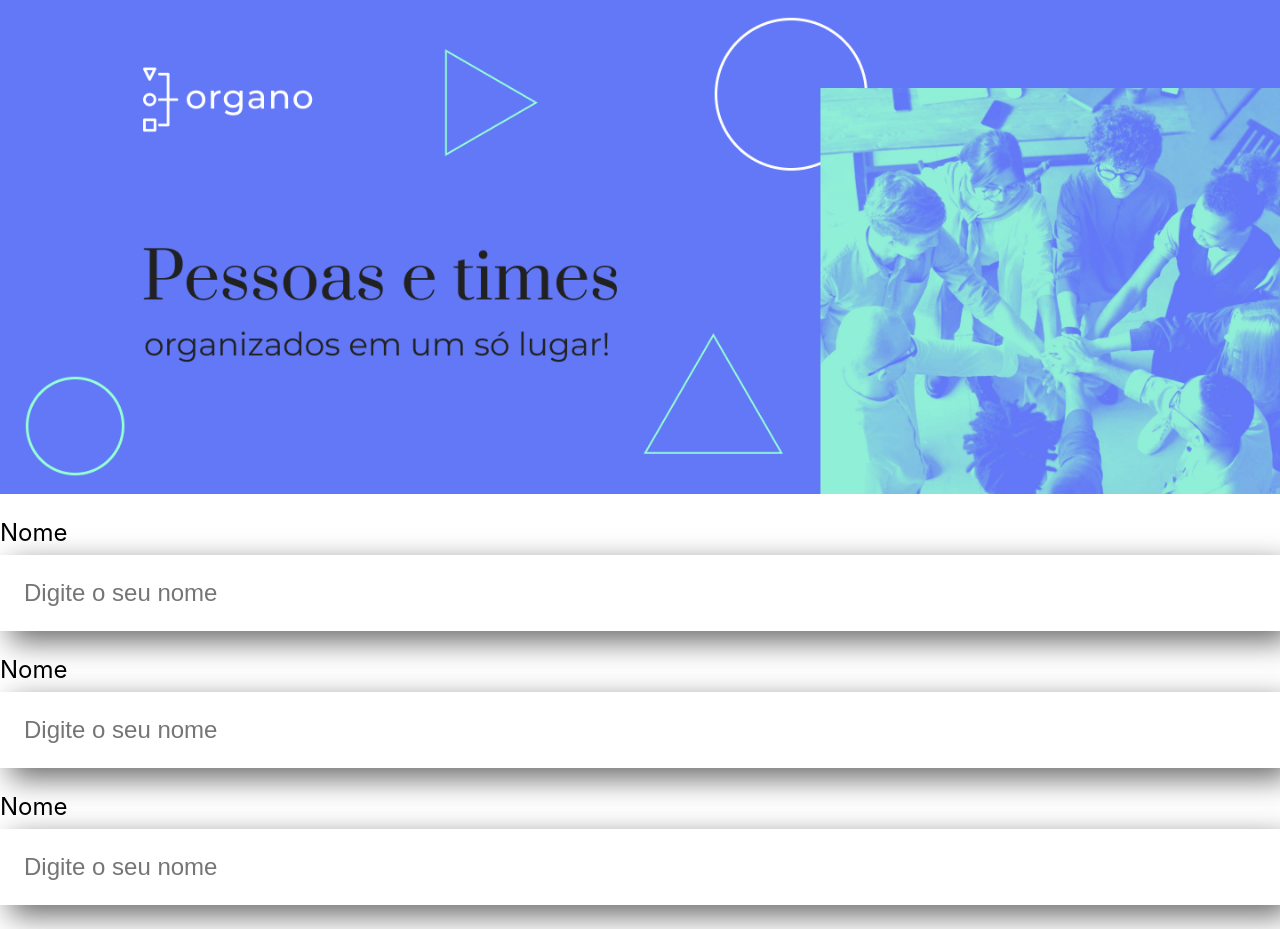
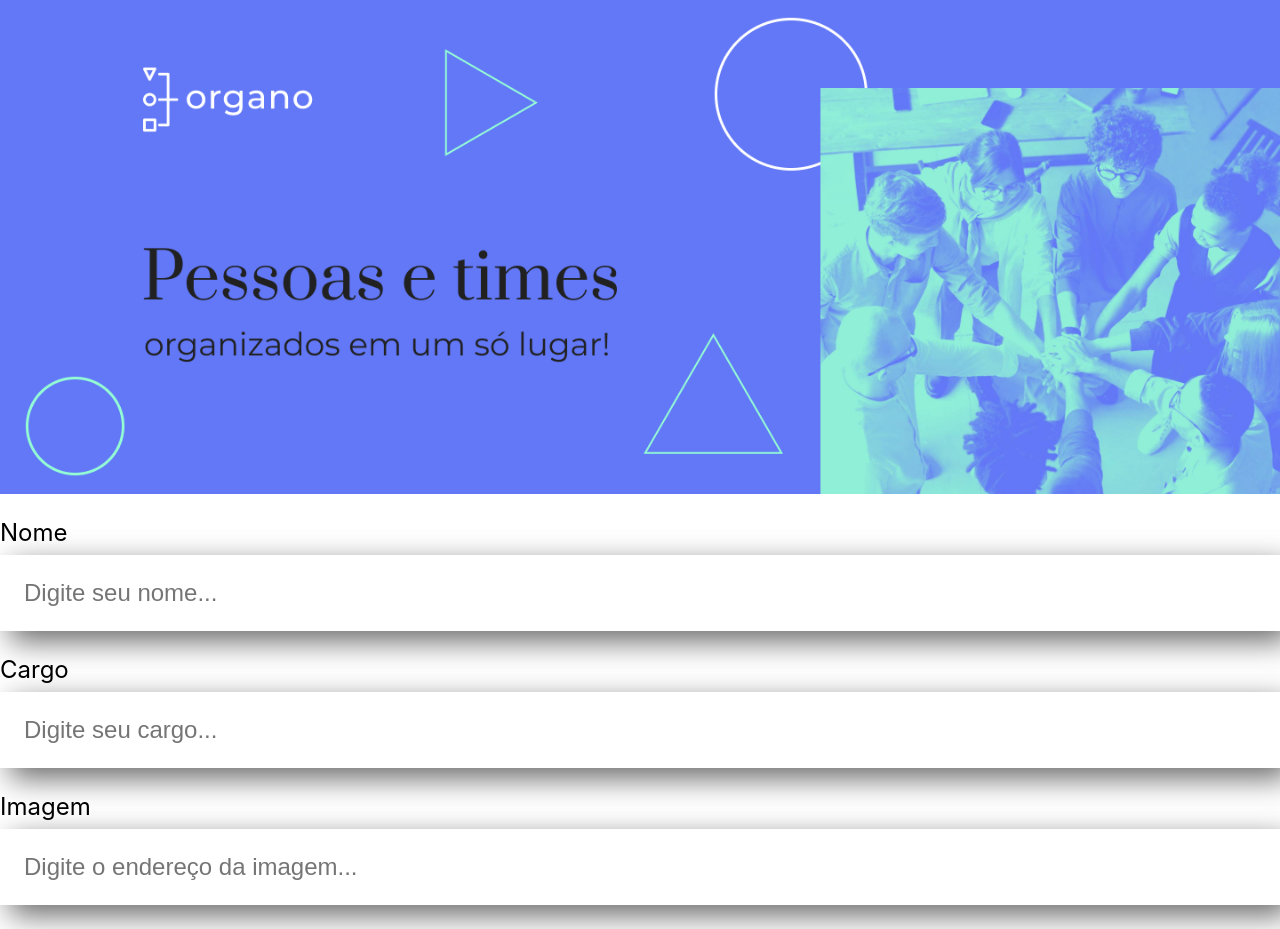
Before and after one commit to renangf4/Estudo-React-Organo, a React (Create React App) app: page / in a window 1280 px wide. Built offline with nearby package versions, Linux system fonts and the light colour scheme.

Commit message:
introducao a props

```diff
--- a/src/App.js
+++ b/src/App.js
@@ -5,9 +5,9 @@
   return (
     <div className="App">
       <Banner />
-      <CampoTexto label="Nome"/>
-      <CampoTexto label="Cargo"/>
-      <CampoTexto label="Imagem"/>
+      <CampoTexto label="Nome" placeholder="Digite seu nome"/>
+      <CampoTexto label="Cargo" placeholder="Digite seu cargo"/>
+      <CampoTexto label="Imagem" placeholder="Digite o endereço da imagem"/>
     </div>
   );
 }
--- a/src/components/CampoTexto/index.js
+++ b/src/components/CampoTexto/index.js
@@ -1,11 +1,12 @@
 import './CampoTexto.css';
 
 const CampoTexto = (props) => {
-    console.log(props);
+    const placeholderModificada = `${props.placeholder}...`;
+
     return(
         <div className="campo-texto">
-            <label>Nome</label>
-            <input placeholder="Digite o seu nome"/>
+            <label>{props.label}</label>
+            <input placeholder={placeholderModificada}/>
         </div>
     )
 }
```
Also changed, not shown: 1 other file (tests, documents, lock files or other folders).
